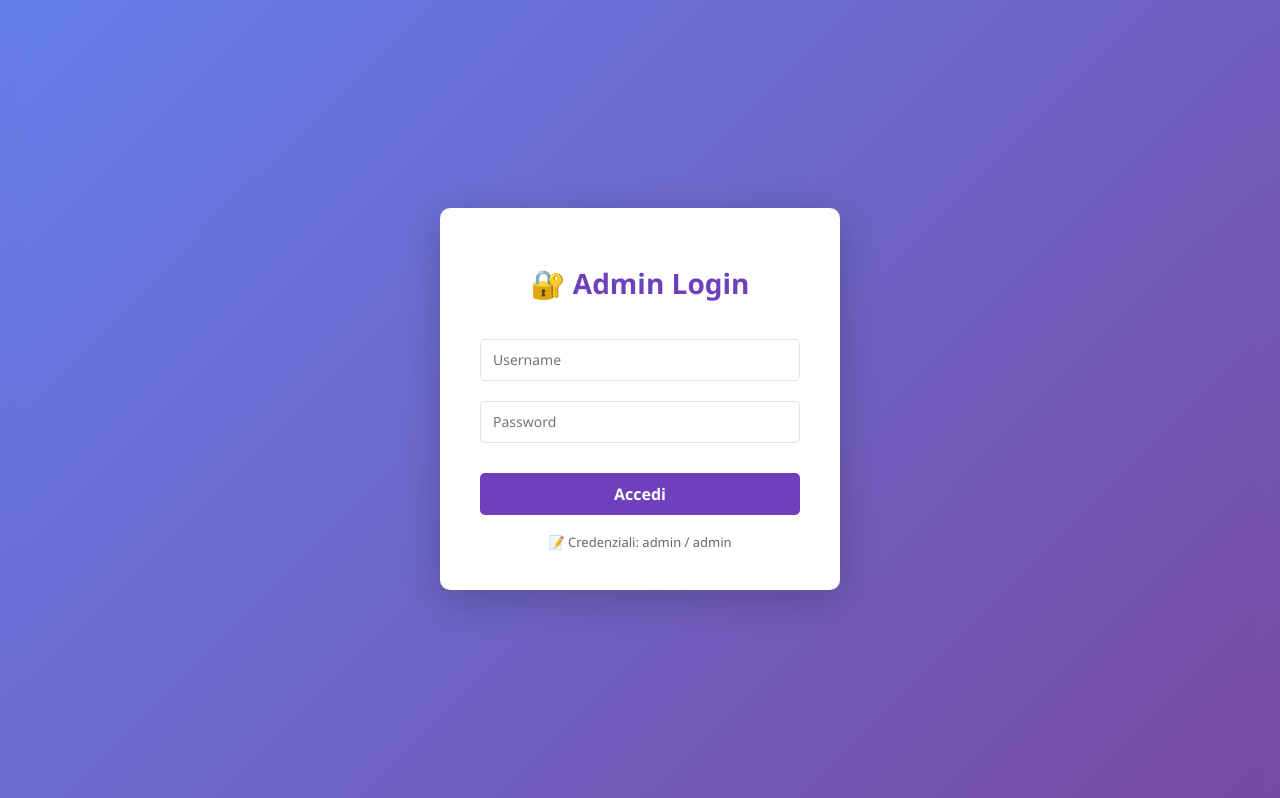
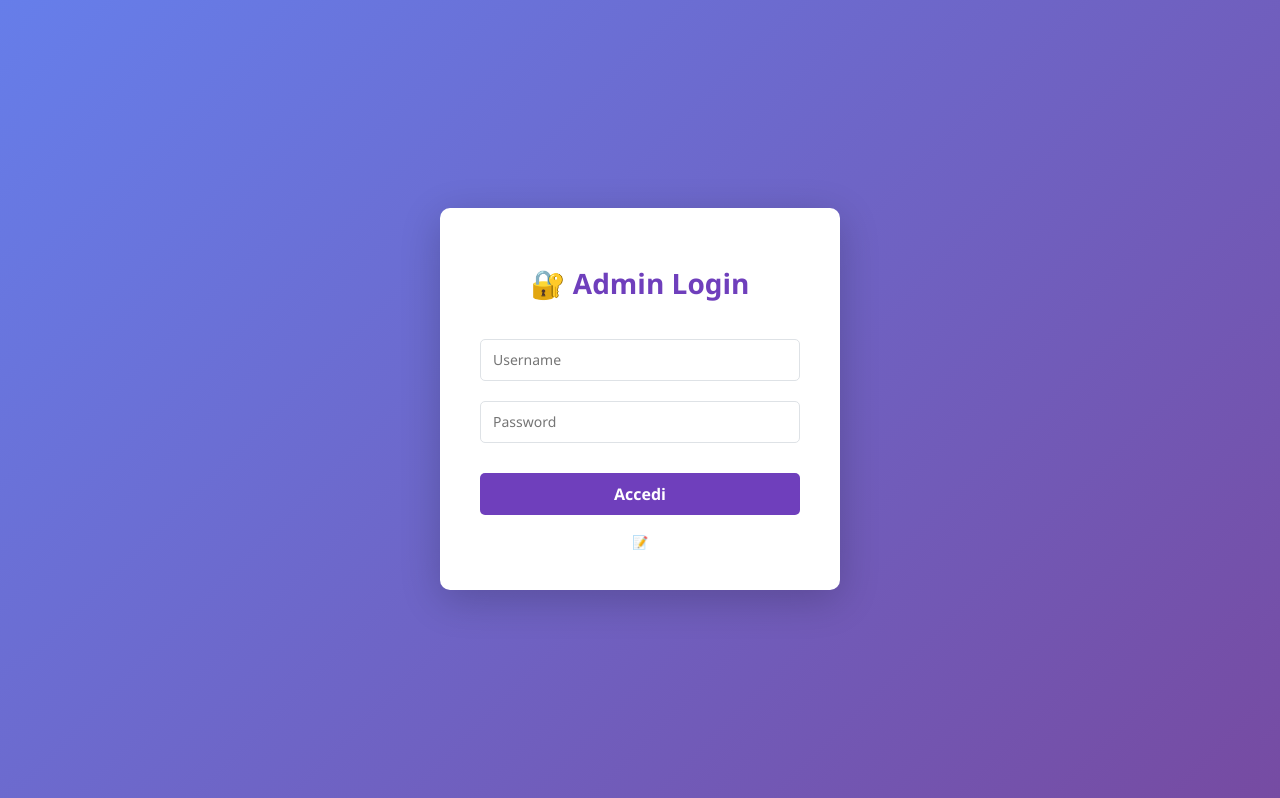
Before and after one commit to TerminalAbde00/Top-Music, a PHP site: page /Admin/index.php in a window 1280 px wide. Shown: the part 21-819 px from the top of the page. Run offline with PHP 8.4, Linux system fonts and the light colour scheme; some libraries are stand-ins or nearby versions.

Commit message:
Admin Fix

```diff
--- a/Admin/index.php
+++ b/Admin/index.php
@@ -48,7 +48,7 @@ if(!isset($_SESSION["Admin"]) || $_SESSION["Admin"] !== 'yes'){
                 <input type="password" name="ps" placeholder="Password" required>
                 <button type="submit">Accedi</button>
             </form>
-            <p class="login-note">📝 Credenziali: admin / admin</p>
+            <p class="login-note">📝 </p>
         </div>
     </div>';
     exit();
```
